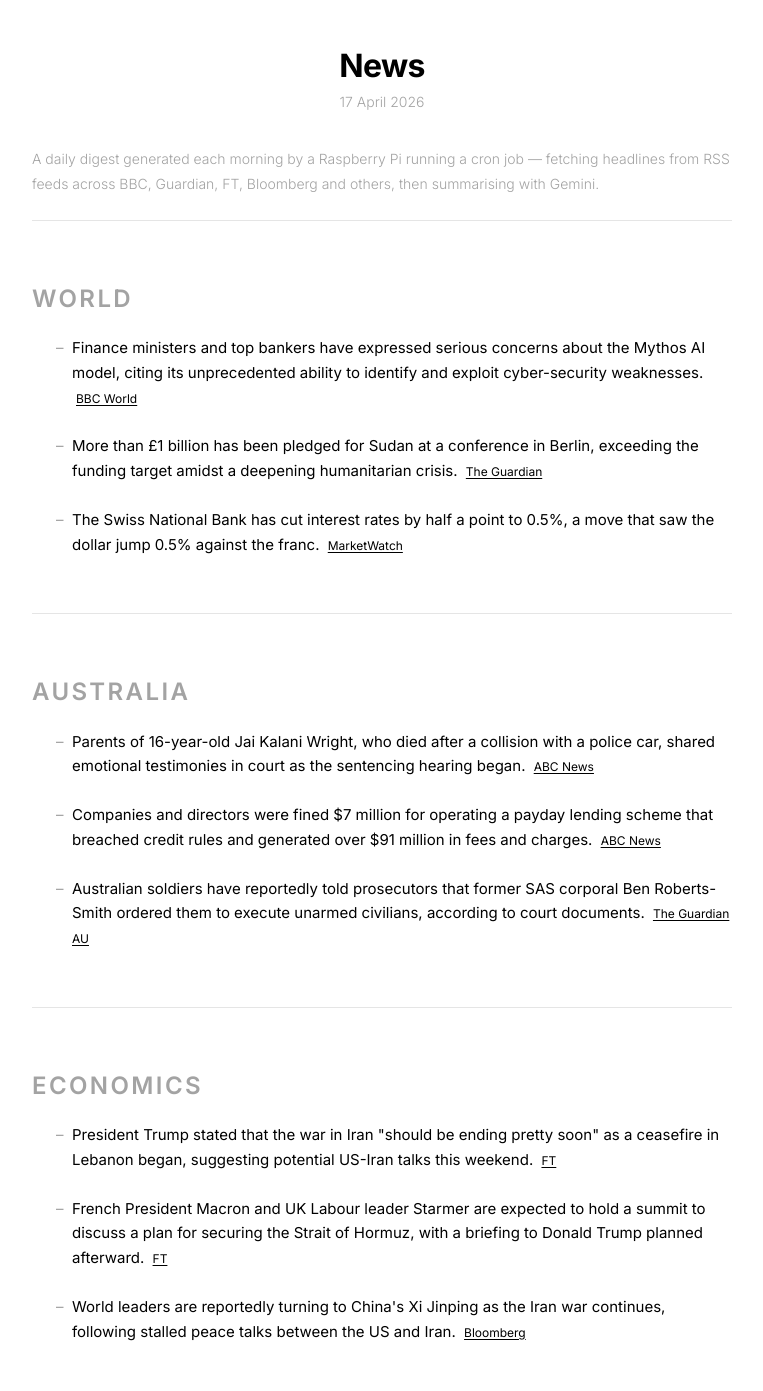
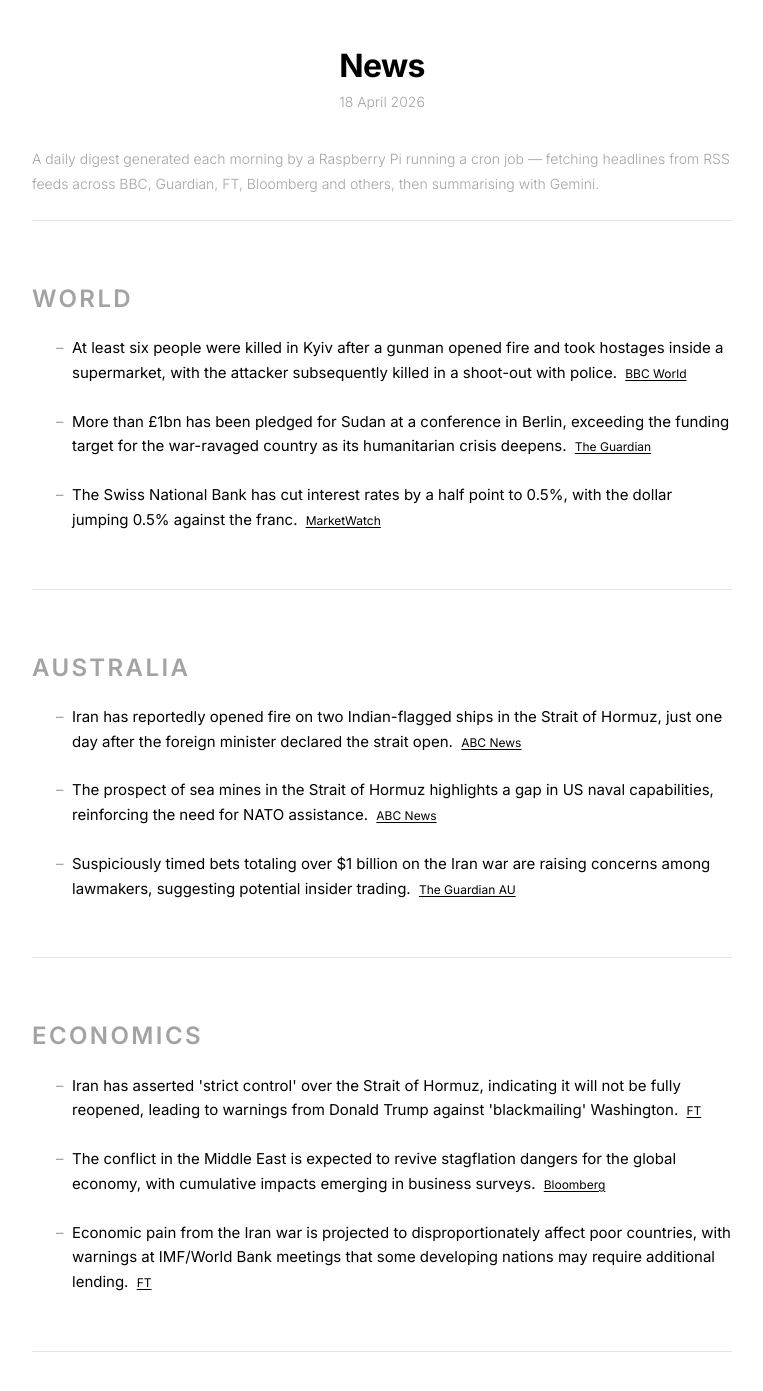
Before and after one commit to s-jac/s-jac.github.io, a Jekyll site: the page built from projects/news.html, in a window 1280 px wide and 1400 px high. Shown: the top 1391 px of the window, without its empty margins (258-1021 px from the left). Built offline with Jekyll 4.4.1, drawn with Linux system fonts in a browser that asks for light colours; some of the changed text lies outside the part shown.

Commit message:
daily news update 18 April 2026

```diff
--- a/_data/news.json
+++ b/_data/news.json
@@ -1,22 +1,22 @@
 {
-  "date": "17 April 2026",
-  "generated_at": "2026-04-17T11:00:35.976161+00:00",
+  "date": "18 April 2026",
+  "generated_at": "2026-04-18T21:00:26.071869+00:00",
   "sections": [
     {
       "heading": "World",
       "bullets": [
         {
-          "text": "Finance ministers and top bankers have expressed serious concerns about the Mythos AI model, citing its unprecedented ability to identify and exploit cyber-security weaknesses.",
+          "text": "At least six people were killed in Kyiv after a gunman opened fire and took hostages inside a supermarket, with the attacker subsequently killed in a shoot-out with police.",
           "source": "BBC World",
           "url": "https://www.bbc.com/news/world"
         },
         {
-          "text": "More than £1 billion has been pledged for Sudan at a conference in Berlin, exceeding the funding target amidst a deepening humanitarian crisis.",
+          "text": "More than £1bn has been pledged for Sudan at a conference in Berlin, exceeding the funding target for the war-ravaged country as its humanitarian crisis deepens.",
           "source": "The Guardian",
           "url": "https://www.theguardian.com"
         },
         {
-          "text": "The Swiss National Bank has cut interest rates by half a point to 0.5%, a move that saw the dollar jump 0.5% against the franc.",
+          "text": "The Swiss National Bank has cut interest rates by a half point to 0.5%, with the dollar jumping 0.5% against the franc.",
           "source": "MarketWatch",
           "url": "https://www.marketwatch.com"
         }
@@ -26,17 +26,17 @@
       "heading": "Australia",
       "bullets": [
         {
-          "text": "Parents of 16-year-old Jai Kalani Wright, who died after a collision with a police car, shared emotional testimonies in court as the sentencing hearing began.",
+          "text": "Iran has reportedly opened fire on two Indian-flagged ships in the Strait of Hormuz, just one day after the foreign minister declared the strait open.",
           "source": "ABC News",
           "url": "https://www.abc.net.au/news"
         },
         {
-          "text": "Companies and directors were fined $7 million for operating a payday lending scheme that breached credit rules and generated over $91 million in fees and charges.",
+          "text": "The prospect of sea mines in the Strait of Hormuz highlights a gap in US naval capabilities, reinforcing the need for NATO assistance.",
           "source": "ABC News",
           "url": "https://www.abc.net.au/news"
         },
         {
-          "text": "Australian soldiers have reportedly told prosecutors that former SAS corporal Ben Roberts-Smith ordered them to execute unarmed civilians, according to court documents.",
+          "text": "Suspiciously timed bets totaling over $1 billion on the Iran war are raising concerns among lawmakers, suggesting potential insider trading.",
           "source": "The Guardian AU",
           "url": "https://www.theguardian.com/au"
         }
@@ -46,19 +46,19 @@
       "heading": "Economics",
       "bullets": [
         {
-          "text": "President Trump stated that the war in Iran \"should be ending pretty soon\" as a ceasefire in Lebanon began, suggesting potential US-Iran talks this weekend.",
+          "text": "Iran has asserted 'strict control' over the Strait of Hormuz, indicating it will not be fully reopened, leading to warnings from Donald Trump against 'blackmailing' Washington.",
           "source": "FT",
           "url": "https://www.ft.com"
         },
         {
-          "text": "French President Macron and UK Labour leader Starmer are expected to hold a summit to discuss a plan for securing the Strait of Hormuz, with a briefing to Donald Trump planned afterward.",
+          "text": "The conflict in the Middle East is expected to revive stagflation dangers for the global economy, with cumulative impacts emerging in business surveys.",
+          "source": "Bloomberg",
+          "url": "https://www.bloomberg.com/markets"
+        },
+        {
+          "text": "Economic pain from the Iran war is projected to disproportionately affect poor countries, with warnings at IMF/World Bank meetings that some developing nations may require additional lending.",
           "source": "FT",
           "url": "https://www.ft.com"
-        },
-        {
-          "text": "World leaders are reportedly turning to China's Xi Jinping as the Iran war continues, following stalled peace talks between the US and Iran.",
-          "source": "Bloomberg",
-          "url": "https://www.bloomberg.com/markets"
         }
       ]
     }
```
